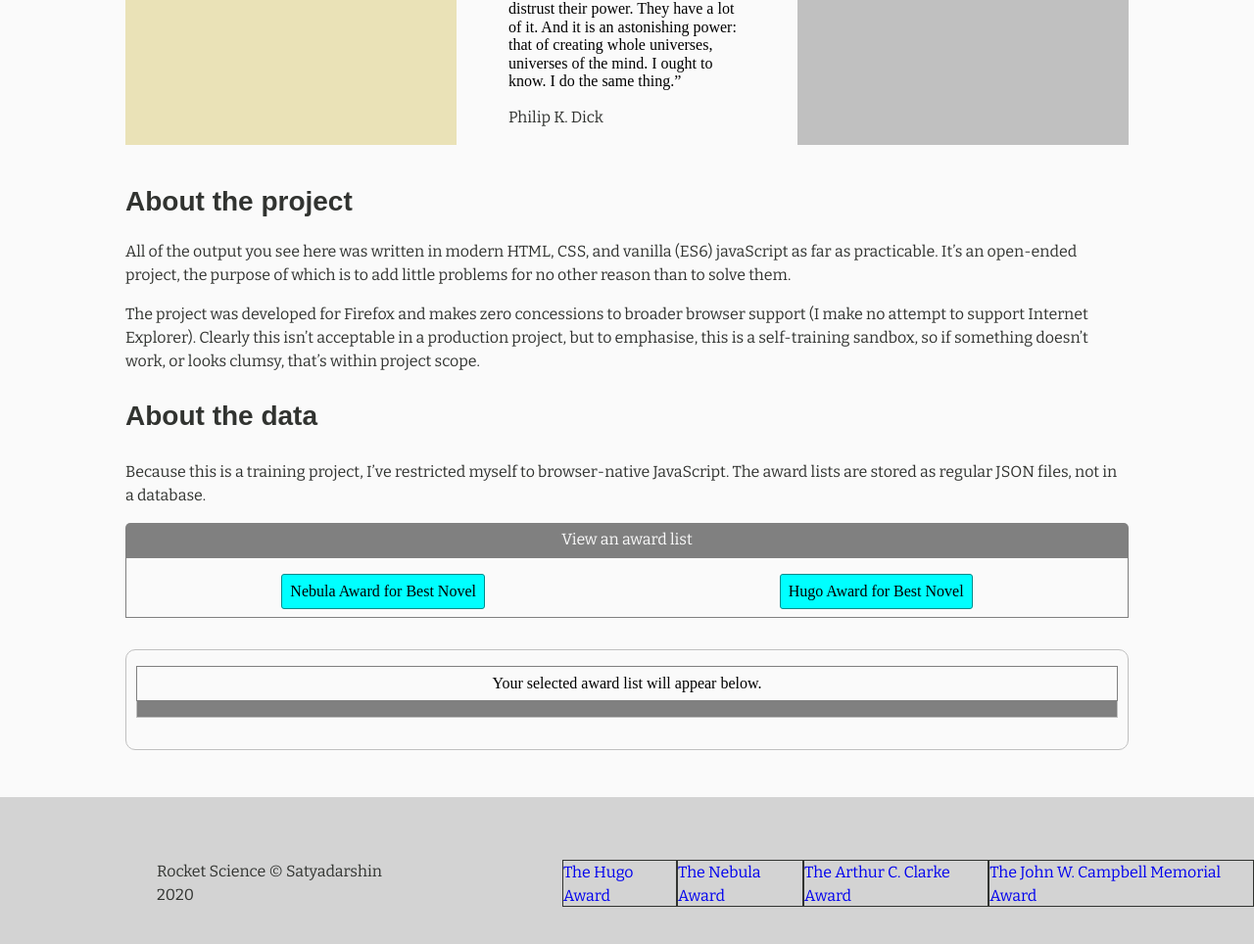
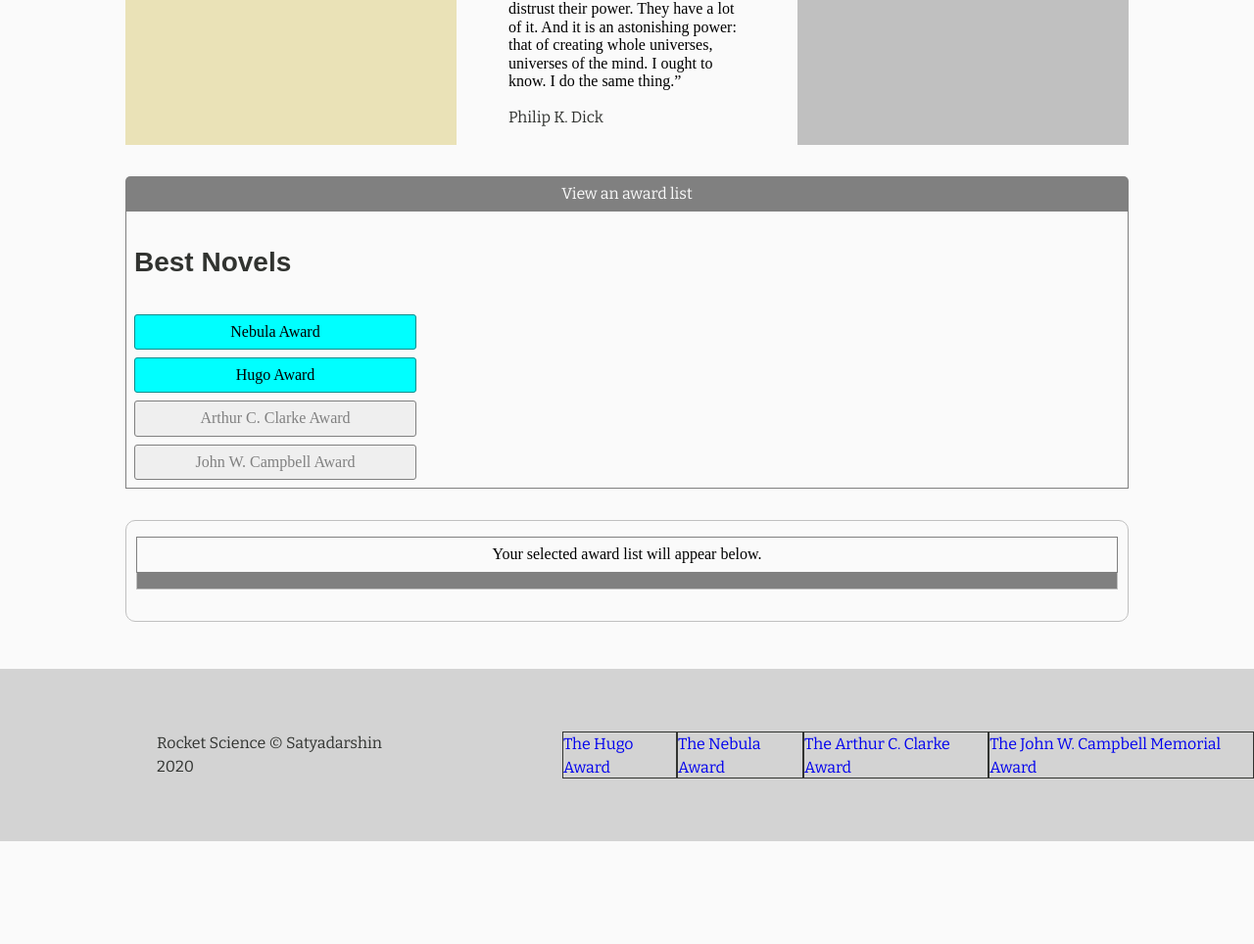
Before and after one commit to Satyadarshin/RocketScienceAborted, a website with bundled scripts: page app/index.html in a window 1280 px wide. Shown: the part 842-1806 px from the top of the page at 98% size. After the commit the page ends 1701 px from the top, so only its background shows below. Built offline with nearby package versions, Linux system fonts and the light colour scheme; a web font is replaced by a local one.

Commit message:
starting to turn the app landing page into a meaningful information rich document

```diff
--- a/app/index.html
+++ b/app/index.html
@@ -43,19 +43,17 @@
                 <p>Ray Bradbury</p>
               </div>
         </section>
-        <section class="about-me">
-            <img src="" alt="">
-            <h2>About the project</h2>
-            <p>All of the output you see here was written in modern HTML, CSS, and vanilla (ES6) javaScript as far as practicable. It&rsquo;s an open-ended project, the purpose of which is to add little problems for no other reason than to solve them.</p>
-            <p>The project was developed for Firefox and makes zero concessions to broader browser support (I make no attempt to support Internet Explorer). Clearly this isn&rsquo;t acceptable in a production project, but to emphasise, this is a self-training sandbox, so if something doesn&rsquo;t work, or looks clumsy, that&rsquo;s within project scope.</p>
-            <h3 class="about-subtitle">About the data</h3>
-            <div class="about-text">
-                <p>Because this is a training project, I&rsquo;ve restricted myself to browser-native JavaScript. The award lists are stored as regular JSON files, not in a database.</p>
+        <section class="award-tables">
             <div class="the_awards">
                 <p>View an award list</p>
                 <div class="award_selector">
-                        <button class="nebula_best_novel">Nebula Award for Best Novel</button>
-                        <button class="hugo_best_novel">Hugo Award for Best Novel</button>
+                    <div class="best_novels">
+                        <h3>Best Novels</h3>
+                        <button class="nebula_best_novel has_data">Nebula Award</button>
+                        <button class="hugo_best_novel has_data">Hugo Award</button>
+                        <button class="clarke_best_novel">Arthur C. Clarke Award</button>
+                        <button class="csmpbell_best_novel">John W. Campbell Award</button>
+                    </div>
                 </div>
             </div>
             <div id="results_panel">
@@ -68,7 +66,6 @@
                     </tfoot>
                 </table>
             </div>
-            </div>
         </section>
         <script type="module" src="js/app.js"></script>
     </article>
--- a/app/js/modules/delay.js
+++ b/app/js/modules/delay.js
@@ -15,8 +15,7 @@ export const delay = (
   if (rowsToBuild === 0) {
     console.log('End of row building.');
   } else {
-    setTimeout(() => {
-      console.log(typeof theContainer);
+    setInterval(() => {
       rowBuilder(Winners[nextHugo], theContainer, nextHugo);
       rowsToBuild--;
       nextHugo++;
--- a/app/sass/partials/_base.scss
+++ b/app/sass/partials/_base.scss
@@ -6,7 +6,9 @@ article {
     width: 80vw;
     margin-left: auto;
     margin-right: auto;
-
+section {
+    margin-bottom: 2rem;
+}
     .welcome {
         margin-top: .2rem;
         display: grid;
--- a/app/sass/partials/_buttons.scss
+++ b/app/sass/partials/_buttons.scss
@@ -8,28 +8,36 @@
         text-align: center;
     }
     .award_selector{
+        .best_novels {
+            width: 30%;
+        }
         display: flex;
+        flex-direction: column;
         flex-wrap: wrap;
-        align-items: center;
+        align-items: flex-start;
         justify-content: space-around;
         border: 1px solid $dark;
         padding: .5rem;
         button {
+            width: 18rem;
             margin-top: .5rem;
             padding: .5rem;
-            border: 1px solid darkcyan;
+            border: 1px solid grey;
+            color: grey;
             border-radius: 3px;
             &.nebula_best_novel {
+
+            }
+            &.hugo_best_novel {
+            }
+            &.has_data {
+                border: 1px solid darkcyan;
                 background-color: aqua;
+                color: black;
                 &:hover {
                     background-color: aquamarine
                 }
-            }
-            &.hugo_best_novel {
-                background-color: aqua;
-                &:hover {
-                    background-color: aquamarine
-                }
+
             }
         }
     }
```
Also changed, not shown: app/js/modules/project.html (added, +15 -0 lines), app/css/app.css, app/dist/css/app.min.css, 2 other files. Lines whose indentation alone changed are shown as unchanged.
